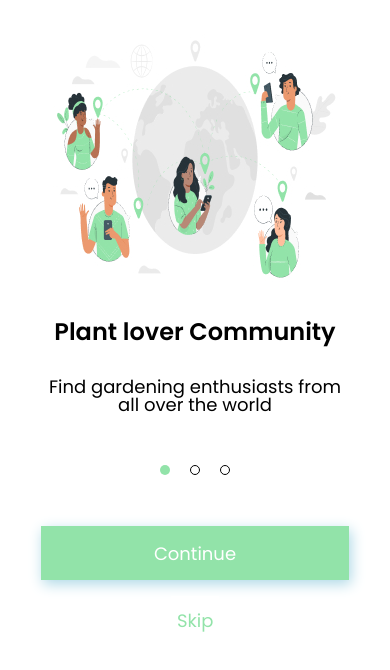
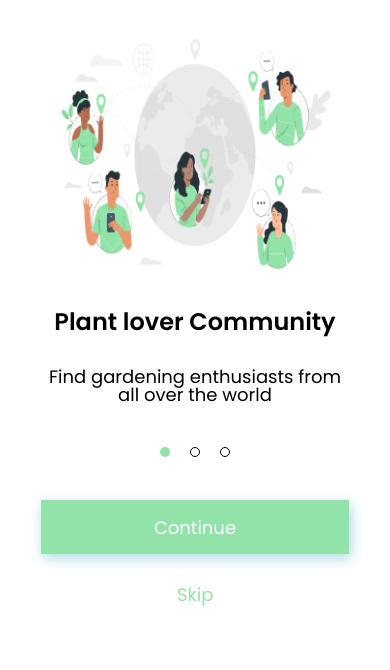
Before and after one commit to AndreMatioski02/OnBoarding-pages, a plain HTML site: page index.html in a window 390 px wide. Drawn offline with Linux system fonts and the light colour scheme.

Commit message:
Ajustes de responsividade

```diff
--- a/styles/content_screen/_image.scss
+++ b/styles/content_screen/_image.scss
@@ -4,8 +4,8 @@
     justify-content: center;
     align-items: center;
     img {
-        width: 300px;
-        height: 300px;
+        width: 290px;
+        height: 290px;
         margin: 10px;
     }
 }
--- a/styles/content_screen/_selector.scss
+++ b/styles/content_screen/_selector.scss
@@ -6,7 +6,7 @@
   justify-content: center;
   width: 180px;
   height: 8px;
-  margin: 3.25rem auto;
+  margin: 2.75rem auto;
   a {
     display: inline-block;
     margin: 10px;
```
Also changed, not shown: styles/style.css.
